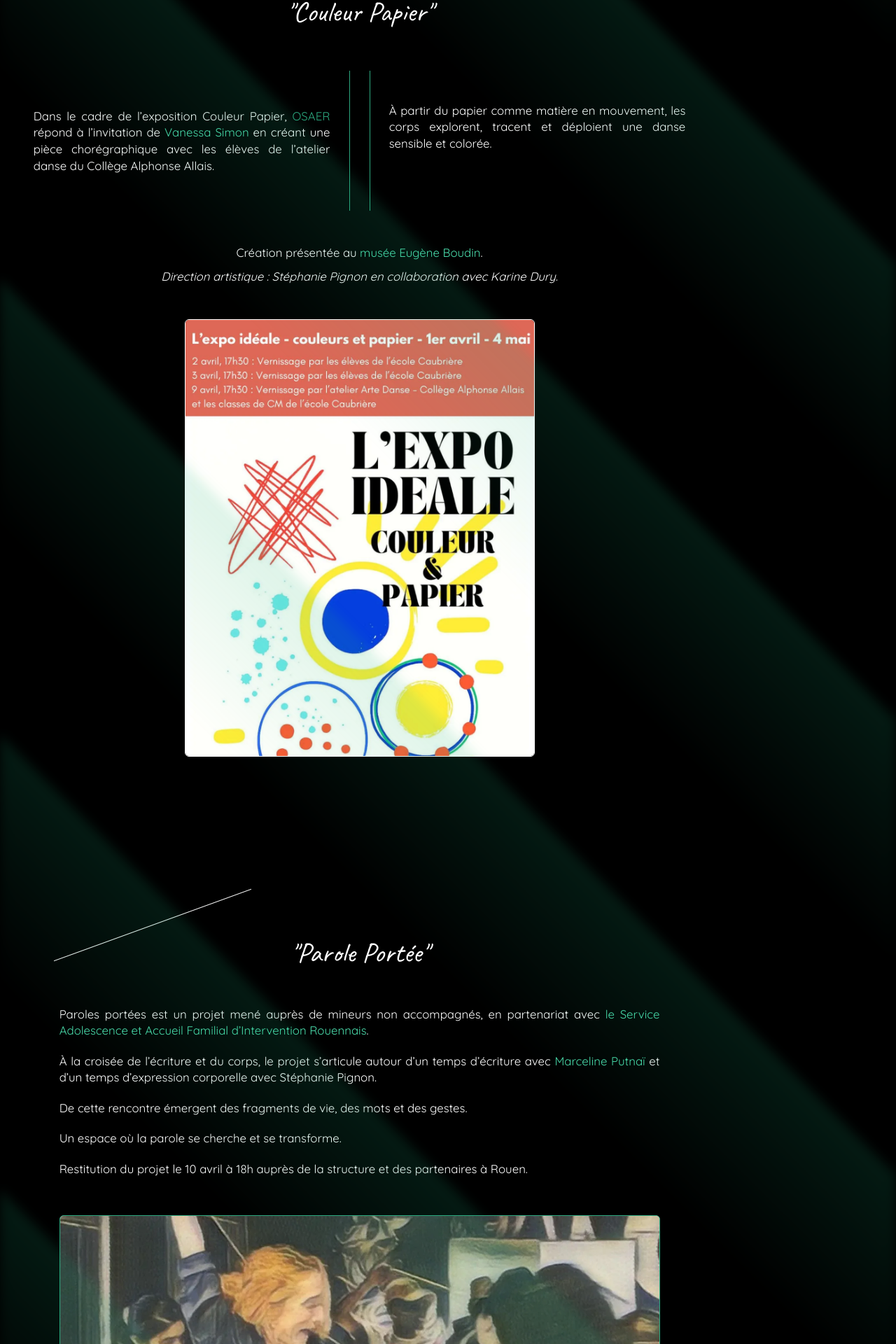
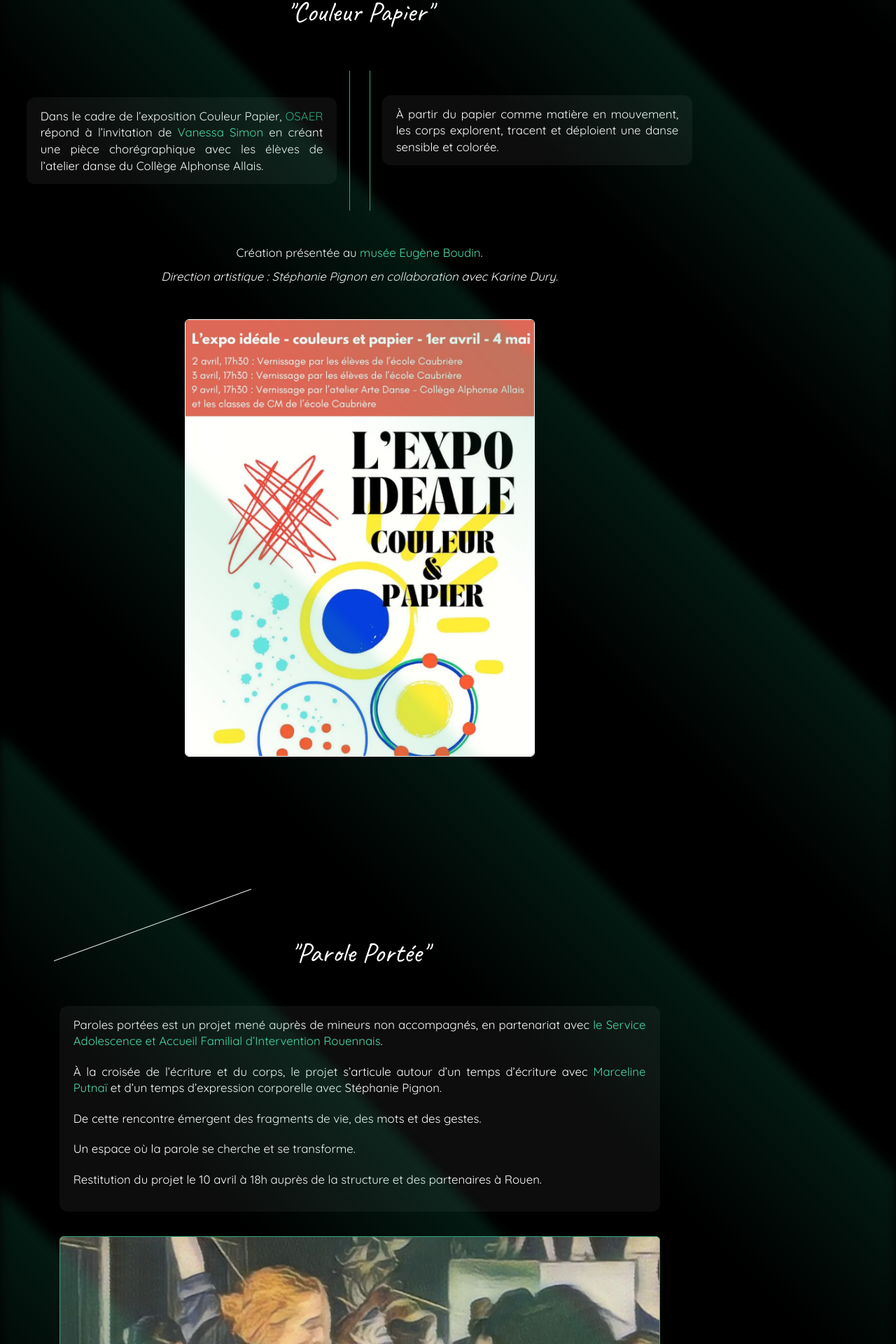
Before and after one commit to NelsonAxolotl/association-osaer, a React (Vite) app: page /rencontres in a window 1280 px wide. Shown: the part 213-2133 px from the top of the page at 70% size. Built offline with nearby package versions, Linux system fonts and the light colour scheme.

Commit message:
gradient introosaer

```diff
--- a/src/Components/VideoLoop.css
+++ b/src/Components/VideoLoop.css
@@ -135,6 +135,7 @@
 ========================= */
 
 .intro-osaer {
+  position: relative;
   margin: 1rem auto;
   padding: 0 2rem;
   display: flex;
@@ -144,6 +145,17 @@
   transition:
     opacity 1.4s ease 0.8s,
     transform 1.4s ease 0.8s;
+}
+
+.intro-osaer::before {
+  content: "";
+  position: absolute;
+  inset: 0;
+  background:
+    radial-gradient(circle at top, rgba(255, 255, 255, 0.2), transparent 50%),
+    linear-gradient(to bottom, rgba(0, 0, 0, 0.2), rgba(0, 0, 0, 0.02));
+  z-index: 0;
+  pointer-events: none;
 }
 
 .page-visible .intro-osaer {
@@ -157,6 +169,8 @@
   border-top: 1px solid rgba(255, 255, 255, 0.15);
   border-bottom: 1px solid rgba(255, 255, 255, 0.15);
   text-align: center;
+  position: relative;
+  z-index: 1;
 }
 
 .intro-osaer-direction {
--- a/src/Pages/AuFilDuTemps.css
+++ b/src/Pages/AuFilDuTemps.css
@@ -156,11 +156,15 @@
 .ephe-block p {
   width: 70%;
   max-width: 900px;
-  margin: 2rem auto;
+  margin: 1.5rem auto;
   text-align: justify;
   line-height: 1.4;
   font-family: "Quicksand", sans-serif;
   font-size: 1.05rem;
+  padding: 15px 20px;
+  background-color: var(--bio-panel);
+  border-radius: 12px;
+  box-shadow: var(--bio-shadow-soft);
 }
 
 .pastel-text {
--- a/src/Pages/Mouvements.css
+++ b/src/Pages/Mouvements.css
@@ -260,6 +260,10 @@
   padding: 10px;
   text-align: justify;
   text-justify: inter-word;
+  padding: 15px 20px;
+  background-color: var(--bio-panel);
+  border-radius: 12px;
+  box-shadow: var(--bio-shadow-soft);
 }
 
 .gauche,
@@ -268,7 +272,7 @@
 }
 
 .droite {
-  margin-top: -40px;
+  margin-top: -30px;
 }
 
 .texte-centre {
@@ -290,6 +294,13 @@
 .creation-lieu br,
 .direction-artistique br {
   display: none;
+}
+
+.text-lay {
+  padding: 15px 20px;
+  background-color: var(--bio-panel);
+  border-radius: 12px;
+  box-shadow: var(--bio-shadow-soft);
 }
 
 /* =========================
@@ -439,8 +450,12 @@
   line-height: 1.4;
   color: white;
   max-width: 900px;
-  margin: 2rem auto;
+  margin: 1.5rem auto;
   text-align: justify;
+  padding: 15px 20px;
+  background-color: var(--bio-panel);
+  border-radius: 12px;
+  box-shadow: var(--bio-shadow-soft);
 }
 
 .extended img {
@@ -682,6 +697,7 @@
 
   .texte {
     width: 100%;
+    padding: 15px 15px;
   }
 
   .ephe-status2 {
@@ -730,10 +746,15 @@
     max-width: 92%;
     margin: 1.2rem auto;
     line-height: 1.65;
+    padding: 15px 10px;
   }
 
   .extended img {
     width: 100%;
     border-radius: 4px;
   }
+
+  .text-lay {
+    padding: 10px 15px;
+  }
 }
--- a/src/Pages/Mouvements.jsx
+++ b/src/Pages/Mouvements.jsx
@@ -116,7 +116,7 @@ const Mouv = forwardRef(function Mouv(props, ref) {
           <div className="status-diagonal-wrapper">
             <div className="status-diagonal">
               <h2>"Parole Portée"</h2>
-
+              <div className="text-lay">
                 <div className="text-parol">
                   <p>
                     Paroles portées est un projet mené auprès de mineurs non
@@ -152,8 +152,8 @@ const Mouv = forwardRef(function Mouv(props, ref) {
 
                 <div className="text-parol">
                   <p>
-                  De cette rencontre émergent des fragments de vie, des mots et
-                  des gestes.
+                    De cette rencontre émergent des fragments de vie, des mots
+                    et des gestes.
                   </p>
                 </div>
 
@@ -163,6 +163,7 @@ const Mouv = forwardRef(function Mouv(props, ref) {
                 <div className="text-parol">
                   Restitution du projet le 10 avril à 18h auprès de la structure
                   et des partenaires à Rouen.
+                </div>
               </div>
               <button
                 type="button"
```
Lines whose indentation alone changed are shown as unchanged.
